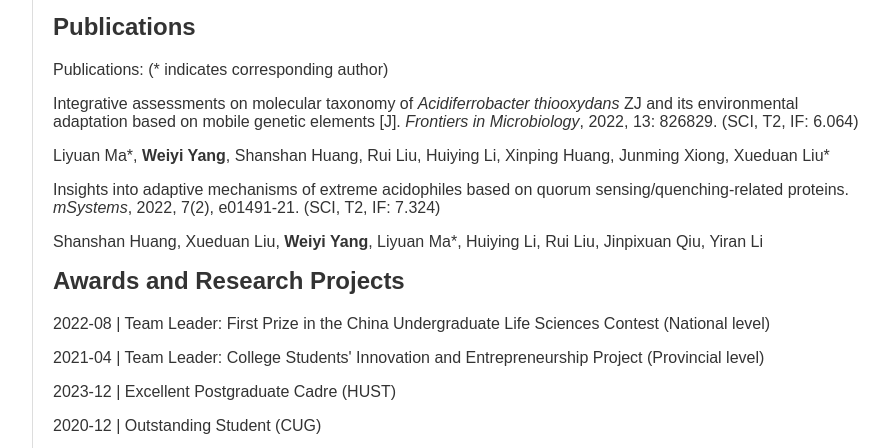
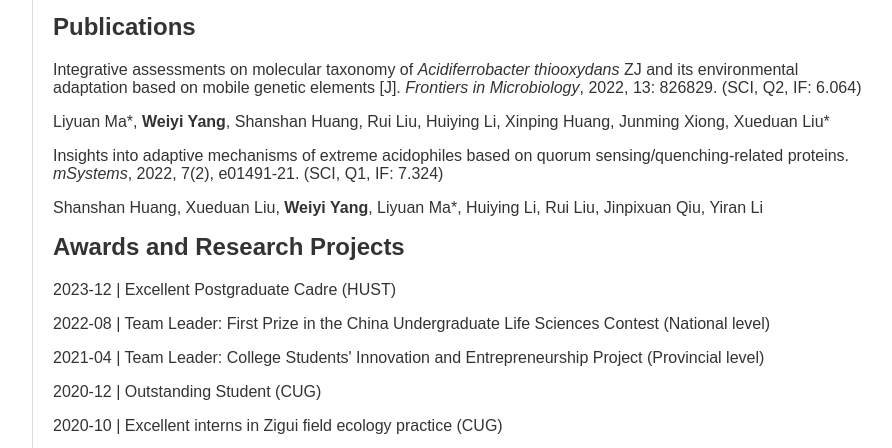
Before and after one commit to Yang-weiyi/web, a plain HTML site: page index.html in a window 1280 px wide. Shown: the part 2138-2586 px from the top of the page, without its empty margins (348-1240 px from the left). Drawn offline with Linux system fonts and the light colour scheme.

Commit message:
Update index.html

```diff
--- a/index.html
+++ b/index.html
@@ -153,7 +153,6 @@
             <div class="contact-info">
                 <p>📍 Luoyu Road 1037, Wuhan, China</p>
                 <p>✉️ <a href="mailto:Yang-weiyi@outlook.com"><em>Yang-weiyi@outlook.com</em></a></p>
-                <p>🌐 <a href="https://yang-weiyi.github.io/CV"><em>https://yang-weiyi.github.io/CV</em></a></p>
             </div>
         </div>
         <div class="content">
@@ -161,7 +160,7 @@
             <p>About Me: I am currently pursuing a Master's degree in Biophysics at Huazhong University of Science and Technology. My research primarily explores the mechanisms through which the photoreceptor LITE-1 mediates high-temperature stress responses in <span class="italic">Caenorhabditis elegans</span>. During my undergraduate studies, I focused on microbial adaptation in extremely acidic environments, particularly regarding mobile genetic elements. This interdisciplinary research background has honed my learning abilities and fostered a readiness to embrace new challenges.</p>
             <h2 id="education">Education</h2>
             <p>2022-09 to 2025-06 | Huazhong University of Science and Technology (HUST), Master of Science in Biophysics</p>
-            <p>GPA: 3.89/5 </p>
+            <p>GPA: 3.89/5 (Top 49%)</p>
             <p>2018-09 to 2022-06 | China University of Geosciences (CUG), Bachelor of Science in Biological Sciences</p>
             <p>GPA: 3.67/5 (Top 9%)</p>
             <p>English Language: CET-6 (535)</p>
@@ -344,17 +343,16 @@
 <p></p>
 
             <h2 id="publications">Publications</h2>
-            <p>Publications: (* indicates corresponding author)</p>
-            <p>Integrative assessments on molecular taxonomy of <span class="italic">Acidiferrobacter thiooxydans</span> ZJ and its environmental adaptation based on mobile genetic elements [J]. <span class="italic">Frontiers in Microbiology</span>, 2022, 13: 826829. (SCI, T2, IF: 6.064) </p>
+            <p>Integrative assessments on molecular taxonomy of <span class="italic">Acidiferrobacter thiooxydans</span> ZJ and its environmental adaptation based on mobile genetic elements [J]. <span class="italic">Frontiers in Microbiology</span>, 2022, 13: 826829. (SCI, Q2, IF: 6.064) </p>
             </p>Liyuan Ma*, <strong>Weiyi Yang</strong>, Shanshan Huang, Rui Liu, Huiying Li, Xinping Huang, Junming Xiong, Xueduan Liu*</p>
 
-            <p>Insights into adaptive mechanisms of extreme acidophiles based on quorum sensing/quenching-related proteins. <span class="italic">mSystems</span>, 2022, 7(2), e01491-21. (SCI, T2, IF: 7.324)</p>
+            <p>Insights into adaptive mechanisms of extreme acidophiles based on quorum sensing/quenching-related proteins. <span class="italic">mSystems</span>, 2022, 7(2), e01491-21. (SCI, Q1, IF: 7.324)</p>
 </p>Shanshan Huang, Xueduan Liu, <strong>Weiyi Yang</strong>, Liyuan Ma*, Huiying Li, Rui Liu, Jinpixuan Qiu, Yiran Li</p>
 
             <h2 id="awards">Awards and Research Projects</h2>
+            <p>2023-12 | Excellent Postgraduate Cadre (HUST)</p>
             <p>2022-08 | Team Leader: First Prize in the China Undergraduate Life Sciences Contest (National level)</p>
             <p>2021-04 | Team Leader: College Students' Innovation and Entrepreneurship Project (Provincial level)</p>
-            <p>2023-12 | Excellent Postgraduate Cadre (HUST)</p>
             <p>2020-12 | Outstanding Student (CUG)</p>
             <p>2020-10 | Excellent interns in Zigui field ecology practice (CUG)</p>
             <p>2020-06 | Excellent Undergraduate Cadre (CUG)</p>
```
